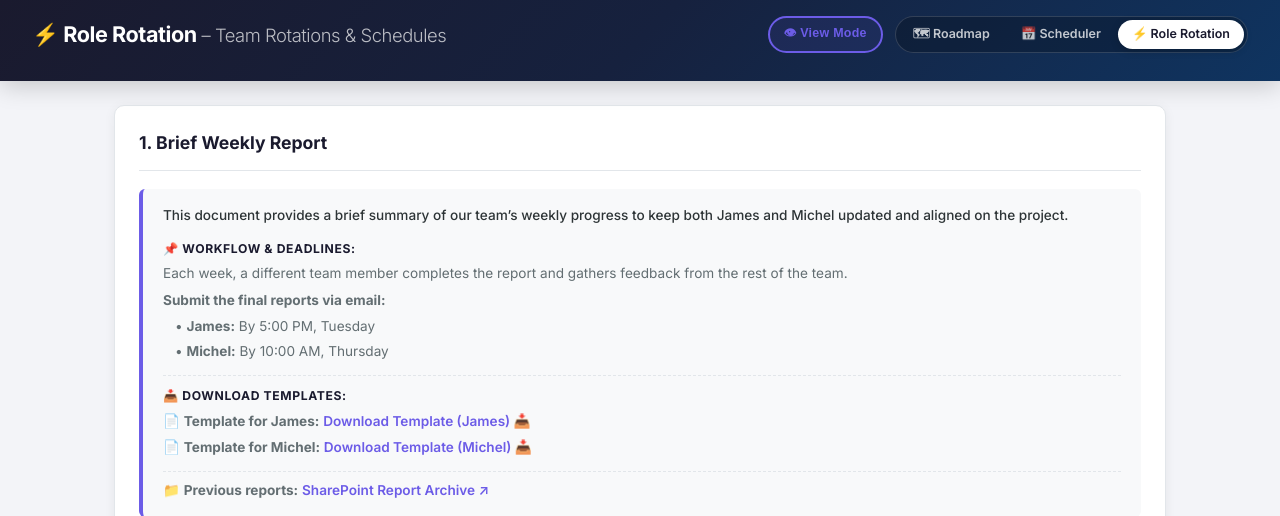
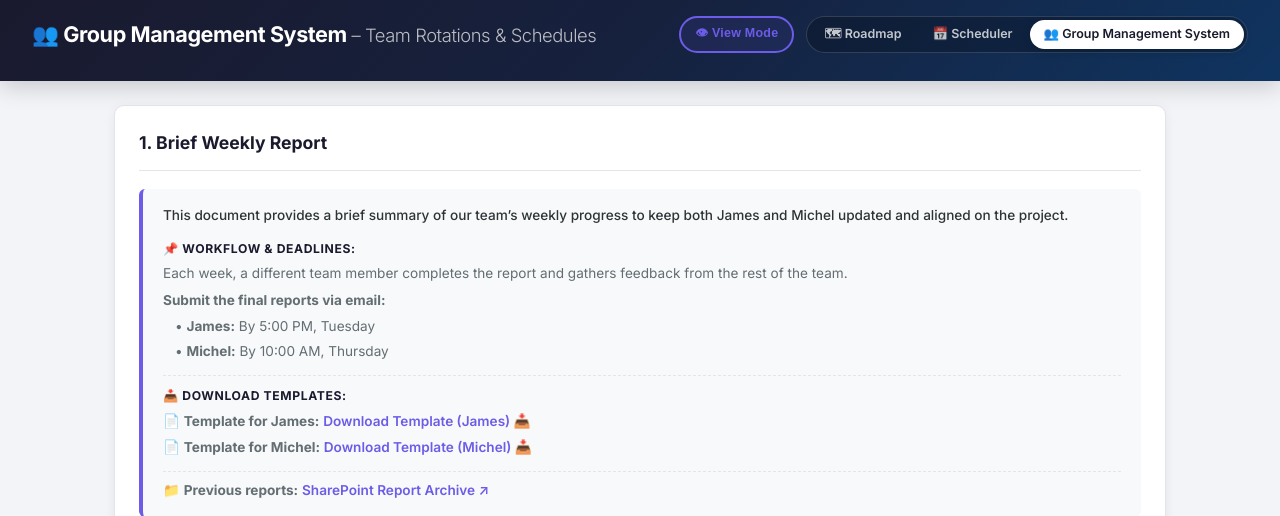
Before and after one commit to takozangi1204/bdo_project, a Django app: page /role_rotation/ in a window 1280 px wide. Shown: the top 516 px of the page. Run offline with Django 5.2, Linux system fonts and the light colour scheme.

Commit message:
refactor: replace Role Rotation branding with Group Management System across all app navigation, headers, titles, and email templates

```diff
--- a/roadmap/templates/roadmap/index.html
+++ b/roadmap/templates/roadmap/index.html
@@ -1049,7 +1049,7 @@
                 <nav class="app-nav-switcher">
                     <a href="/" class="app-nav-link active">🗺 Roadmap</a>
                     <a href="/scheduler/" class="app-nav-link">📅 Scheduler</a>
-                    <a href="/role_rotation/" class="app-nav-link">⚡ Role Rotation</a>
+                    <a href="/role_rotation/" class="app-nav-link">👥 Group Management System</a>
                 </nav>
             </div>
         </div>
--- a/role_rotation/management/commands/send_monday_reminder.py
+++ b/role_rotation/management/commands/send_monday_reminder.py
@@ -135,7 +135,7 @@ class Command(BaseCommand):
             f"Chairperson: {curr_meeting['chair']} | Asking: {curr_meeting['asking']} | Notes: {curr_meeting['notes']} | Agenda: {curr_meeting['agenda']} | Resting: {curr_meeting['resting']}\n\n"
             f"{section3_text}\n"
             f"Check the details: {app_url}\n\n"
-            f"Best regards,\nRole Rotation Team"
+            f"Best regards,\nGroup Management Team"
         )
 
         html_message = f"""
@@ -181,11 +181,11 @@ class Command(BaseCommand):
               {section3_html}
 
               <div style="margin-top: 24px; padding-top: 14px; border-top: 1px solid #e2e6ea; font-size: 13px; color: #636e72;">
-                Check the details: <a href="{app_url}" target="_blank" style="color: #6c5ce7; font-weight: 600; text-decoration: none;">Role Rotation Dashboard ↗</a>
+                Check the details: <a href="{app_url}" target="_blank" style="color: #6c5ce7; font-weight: 600; text-decoration: none;">Group Management Dashboard ↗</a>
               </div>
 
               <div style="margin-top: 24px; padding-top: 14px; border-top: 1px solid #e2e6ea; font-size: 12px; color: #b2bec3; text-align: center;">
-                BDO MBUA Project • Role Rotation System
+                BDO MBUA Project • Group Management System
               </div>
             </div>
           </body>
--- a/role_rotation/management/commands/send_writer_reminder.py
+++ b/role_rotation/management/commands/send_writer_reminder.py
@@ -86,7 +86,7 @@ Dashboard & Templates: {app_url}
 Thank you for leading this week's report!
 
 Best regards,
-Role Rotation App
+Group Management System
 """
 
         html_message = f"""
@@ -119,11 +119,11 @@ Role Rotation App
               </div>
 
               <div style="margin-top: 20px; font-size: 13px; color: #636e72;">
-                <strong>Templates &amp; Details:</strong> <a href="{app_url}" target="_blank" style="color: #6c5ce7; font-weight: 600; text-decoration: none;">Role Rotation Dashboard ↗</a>
+                <strong>Templates &amp; Details:</strong> <a href="{app_url}" target="_blank" style="color: #6c5ce7; font-weight: 600; text-decoration: none;">Group Management Dashboard ↗</a>
               </div>
 
               <div style="margin-top: 24px; padding-top: 14px; border-top: 1px solid #e2e6ea; font-size: 12px; color: #b2bec3; text-align: center;">
-                BDO MBUA Project • Role Rotation System
+                BDO MBUA Project • Group Management System
               </div>
             </div>
           </body>
--- a/role_rotation/templates/role_rotation/dashboard.html
+++ b/role_rotation/templates/role_rotation/dashboard.html
@@ -3,8 +3,8 @@
 <head>
     <meta charset="UTF-8">
     <meta name="viewport" content="width=device-width, initial-scale=1.0">
-    <title>⚡ Role Rotation – T2 2026</title>
-    <meta name="description" content="Role Rotation Schedules & Team Rotations">
+    <title>👥 Group Management System – T2 2026</title>
+    <meta name="description" content="Group Management System & Team Rotations">
     <link rel="preconnect" href="https://fonts.googleapis.com">
     <link href="https://fonts.googleapis.com/css2?family=Inter:wght@300;400;500;600;700&display=swap" rel="stylesheet">
     <!-- Flatpickr Calendar Tool (Starts on Monday) -->
@@ -586,7 +586,7 @@
     <header class="app-header">
         <div class="header-top">
             <div>
-                <h1>⚡ Role Rotation <span>– Team Rotations & Schedules</span></h1>
+                <h1>👥 Group Management System <span>– Team Rotations & Schedules</span></h1>
             </div>
             <div style="display: flex; align-items: center; gap: 12px;">
                 <button class="mode-toggle-btn {{ app_mode }}-mode" id="modeToggleBtn" onclick="handleModeToggle()">
@@ -595,7 +595,7 @@
                 <nav class="app-nav-switcher">
                     <a href="/" class="app-nav-link">🗺 Roadmap</a>
                     <a href="/scheduler/" class="app-nav-link">📅 Scheduler</a>
-                    <a href="/role_rotation/" class="app-nav-link active">⚡ Role Rotation</a>
+                    <a href="/role_rotation/" class="app-nav-link active">👥 Group Management System</a>
                 </nav>
             </div>
         </div>
--- a/scheduler/templates/scheduler/index.html
+++ b/scheduler/templates/scheduler/index.html
@@ -1112,7 +1112,7 @@
         <nav class="app-nav-switcher">
           <a href="/" class="app-nav-link">🗺 Roadmap</a>
           <a href="/scheduler/" class="app-nav-link active">📅 Scheduler</a>
-          <a href="/role_rotation/" class="app-nav-link">⚡ Role Rotation</a>
+          <a href="/role_rotation/" class="app-nav-link">👥 Group Management System</a>
         </nav>
       </div>
     </div>
```
